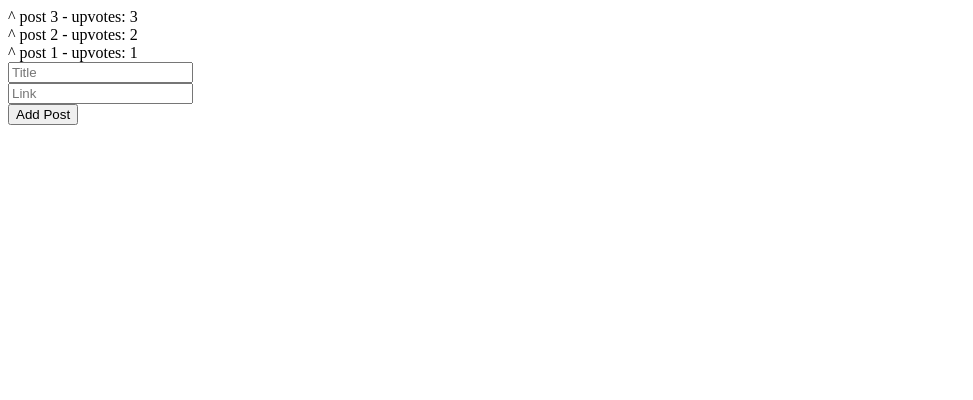
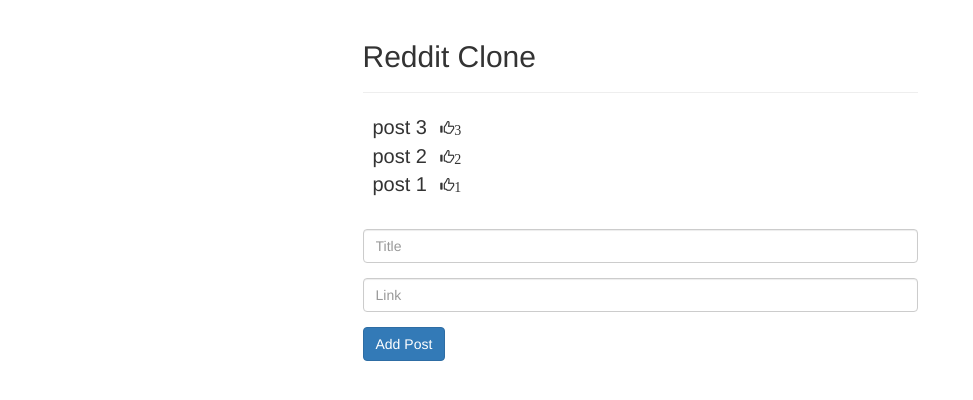
Before and after one commit to zulhfreelancer/reddit_angular_clone, a plain HTML site: page index.html in a window 1280 px wide. Shown: the whole page, without its empty margins (0-973 px from the left). Drawn offline with nearby package versions, Linux system fonts and the light colour scheme.

Commit message:
Add some CSS

```diff
--- a/index.html
+++ b/index.html
@@ -1,30 +1,50 @@
 <html>
 <head>
+	<link href="//maxcdn.bootstrapcdn.com/bootstrap/3.2.0/css/bootstrap.min.css" rel="stylesheet">
+	<style>
+		.glyphicon-thumbs-up {
+			cursor:pointer
+		}
+	</style>
 	<title>Reddit Angular + Rails Clone</title>
 	<script src="http://ajax.googleapis.com/ajax/libs/angularjs/1.2.19/angular.min.js"></script>
     <script src="app.js"></script>
 </head>
 <body ng-app="reddit" ng-controller="MainCtrl">
 
+	<div class="container">
+		<div class="row">
+			<div class="col-md-6 col-md-offset-3">
+				<div class="page-header">
+					<h2>Reddit Clone</h2>
+				</div>
+
 				<!-- upvotes in desc order -->
 				<div ng-repeat="post in posts | orderBy: '-upvotes'">
-		<span ng-click="incrementUpvotes(post)">^</span>
 
+					<span style="font-size:20px; margin-left:10px;">
 						<!-- if post has link, show title wrapped with a link
 						if post doesn't has link, only show the title without link -->
 						<a ng-href="{{post.link}}" ng-show="post.link">{{post.title}}</a>
 						<span ng-show="!post.link">{{post.title}}</span>
+					</span>
+					&nbsp;
+					<span ng-click="incrementUpvotes(post)" class="glyphicon glyphicon-thumbs-up">{{post.upvotes}}</span>
 
-		- upvotes: {{post.upvotes}}
 				</div>
 
-	<form ng-submit="addPost()">
-		<input type="text" ng-model="title" placeholder="Title" />
-		<br>
-		<input type="text" placeholder="Link" ng-model="link" />
-		<br>
-		<button type="submit">Add Post</button>
+				<form ng-submit="addPost()" style="margin-top:30px;">
+					<div class="form-group">
+						<input type="text" ng-model="title" placeholder="Title" class="form-control" />
+					</div>
+					<div class="form-group">
+						<input type="text" placeholder="Link" ng-model="link" class="form-control" />
+					</div>
+					<button type="submit" class="btn btn-primary">Add Post</button>
 				</form>
+			</div>
+		</div> <!-- /row -->
+	</div>
 
 </body>
 </html>
```
Lines whose indentation alone changed are shown as unchanged.
